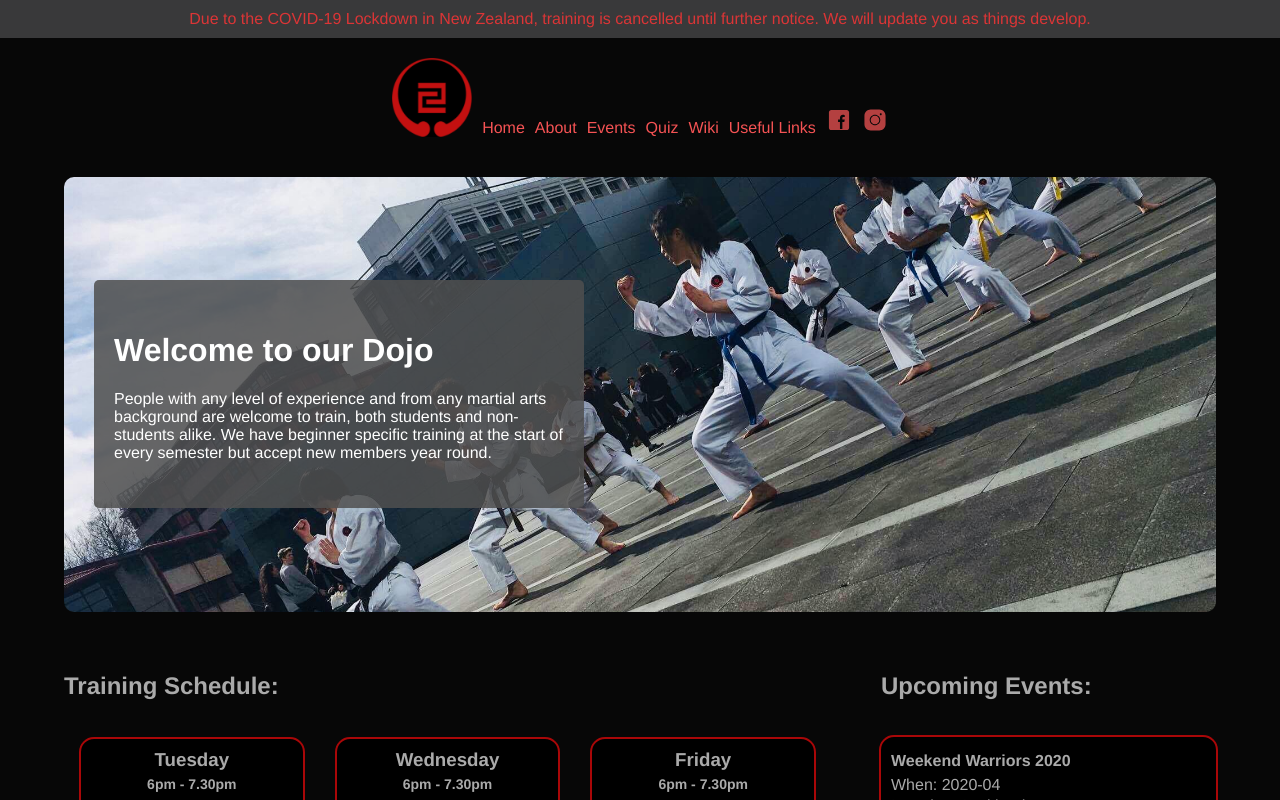
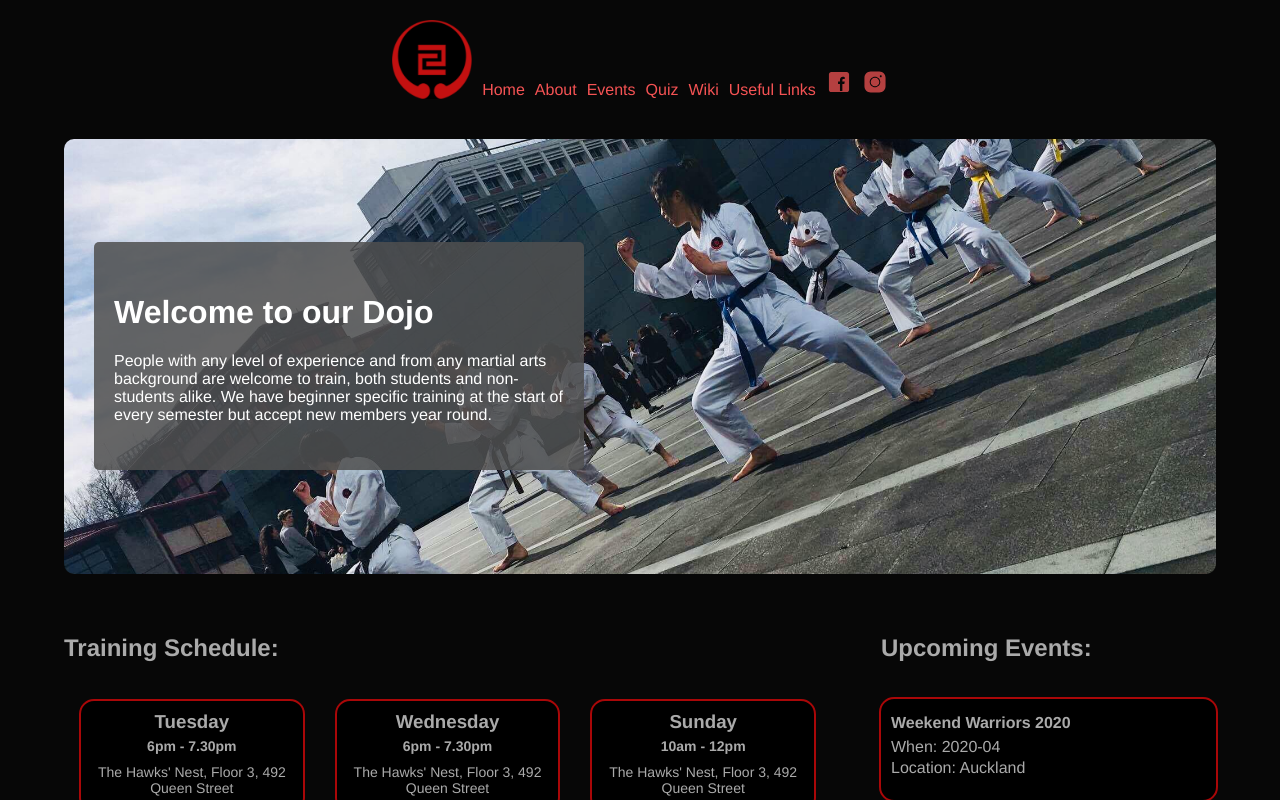
Before and after one commit to matt-auckland/uoa-karate, a Vue app: page /#/ in a window 1280 px wide. Shown: the top 800 px of the page. Built offline with nearby package versions, Linux system fonts and the light colour scheme.

Commit message:
Hid covid banner. Updated training schedule to remove covid information and hide friday training as it's not on

```diff
--- a/src/assets/config.json
+++ b/src/assets/config.json
@@ -1,5 +1,5 @@
 {
   "bannerText": {
-    "text": "Due to the COVID-19 Lockdown in New Zealand, training is cancelled until further notice. We will update you as things develop."
+    "text": ""
   }
 }
--- a/src/assets/schedule-data.json
+++ b/src/assets/schedule-data.json
@@ -5,7 +5,8 @@
     "startTime": "6pm",
     "finishTime": "7.30pm",
     "location": "The Hawks' Nest, Floor 3, 492 Queen Street",
-    "notes": "Cancelled Until Further Notice"
+    "notes": "",
+    "canDisplay": true
   },
   {
     "index": 2,
@@ -13,7 +14,8 @@
     "startTime": "6pm",
     "finishTime": "7.30pm",
     "location": "The Hawks' Nest, Floor 3, 492 Queen Street",
-    "notes": "Cancelled Until Further Notice"
+    "notes": "",
+    "canDisplay": true
   },
   {
     "index": 3,
@@ -21,7 +23,8 @@
     "startTime": "6pm",
     "finishTime": "7.30pm",
     "location": "Room 303-G14, Science Building, Auckland Uni",
-    "notes": "Cancelled Until Further Notice"
+    "notes": "Currently not running",
+    "canDisplay": false
   },
   {
     "index": 4,
@@ -29,6 +32,7 @@
     "startTime": "10am",
     "finishTime": "12pm",
     "location": "The Hawks' Nest, Floor 3, 492 Queen Street",
-    "notes": "Cancelled Until Further Notice"
+    "notes": "",
+    "canDisplay": true
   }
 ]
--- a/src/components/TrainingSchedule.vue
+++ b/src/components/TrainingSchedule.vue
@@ -26,10 +26,10 @@ import scheduleData from "../assets/schedule-data.json";
 
 export default {
   name: "TrainingSchedule",
-  data: function() {
-    return {
-      scheduleData: scheduleData
-    };
+  computed: {
+    scheduleData() {
+        return scheduleData.filter(training => training.canDisplay)
+      }
   }
 };
 </script>
```
